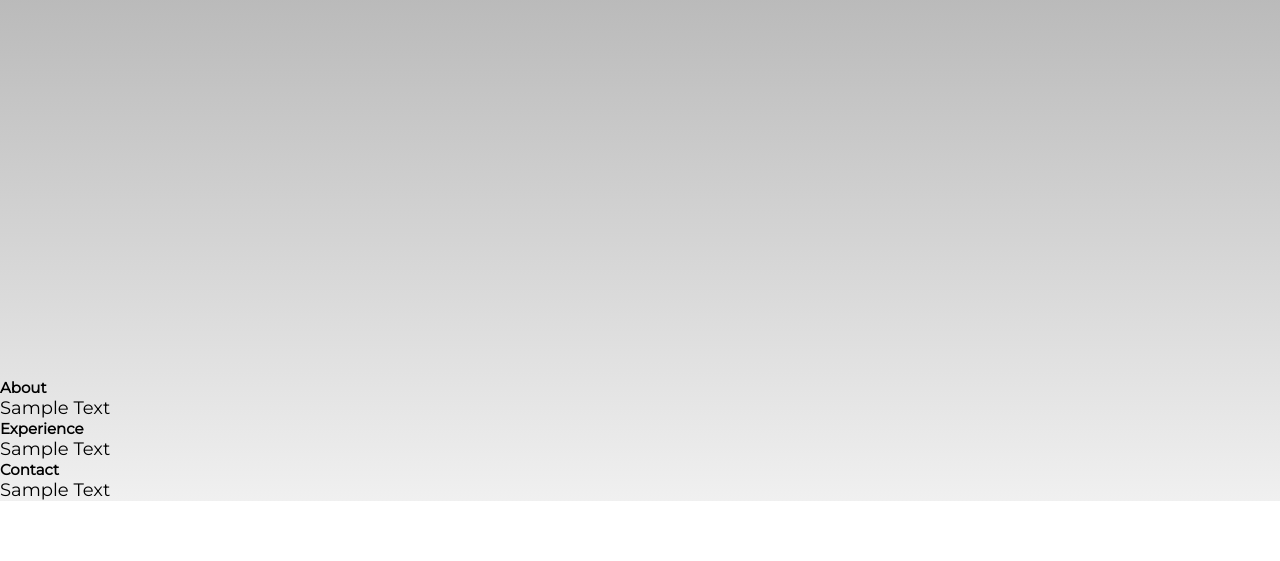
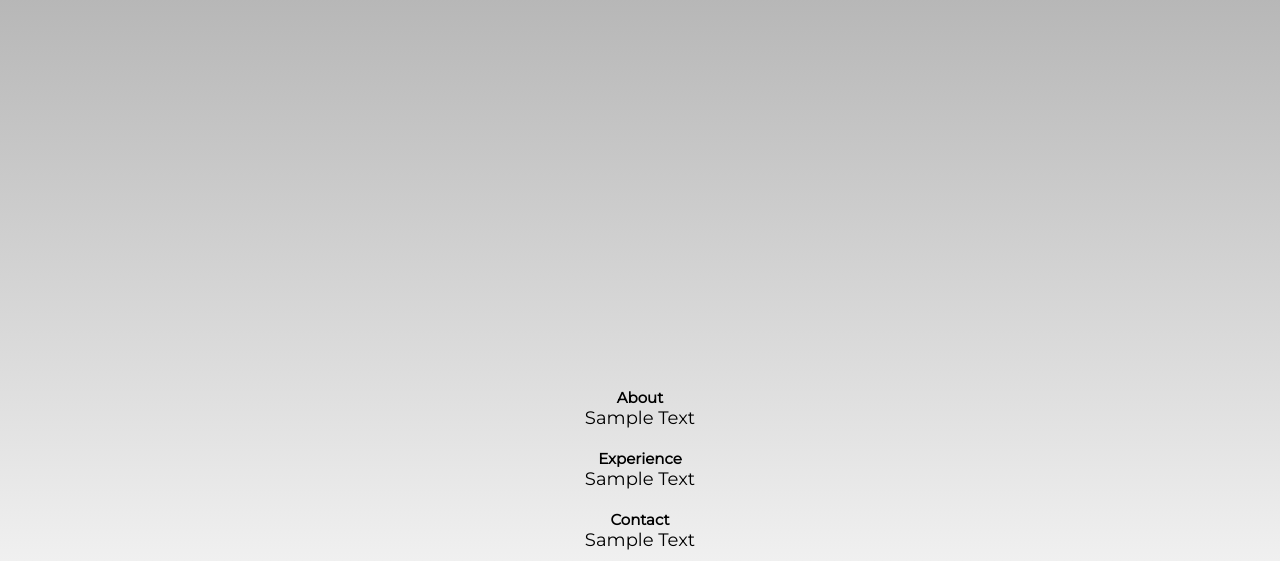
Before and after one commit to aaronlin986/profile_Site, a plain HTML site: page index.html in a window 1280 px wide. Shown: the part 544-1105 px from the top of the page. Before the commit the page ends 1045 px from the top, so only its background shows below. Drawn offline with Linux system fonts and the light colour scheme.

Commit message:
Formatted the other sections, and created fade in animation for intro page

```diff
--- a/index.html
+++ b/index.html
@@ -41,15 +41,15 @@
         </div>
     </section>
 
-    <section>
-        <div>
+    <section class="experience" id="experience">
+        <div class="container">
             <h1>Experience</h1>
             <p>Sample Text</p>
         </div>
     </section>
 
-    <section>
-        <div>
+    <section class="contact" id="contact">
+        <div class="container">
             <h1>Contact</h1>
             <p>Sample Text</p>
         </div>
--- a/main.css
+++ b/main.css
@@ -26,10 +26,9 @@ p{
     font-weight: 300;
 }
 
-/*section{
-    position: relative;
-    top: 50px;
-}*/
+.container{
+    padding: 10px 0px;
+}
 
 /*Navigation Menu*/
 .nav-list{
@@ -60,9 +59,38 @@ p{
     height: 100%;
     width: 100%;
     padding: 50vh;
-    text-align: center;
+
 }
 
 .landing h1{
     font-size: 10rem;
+    text-align: center;
+    animation: fadeIn ease 5s;
+    -webkit-animation: fadeIn ease 4s;
 }
+
+@keyframes fadeIn{
+    0% {opacity:0;}
+    100% {opacity:1;}
+}
+
+/*About Page*/
+.about{
+    width: 100%;
+    height: 100%;
+    text-align: center;
+}
+
+/*Experience*/
+.experience{
+    width: 100%;
+    height:100%;
+    text-align: center;
+}
+
+/*Contact*/
+.contact{
+    width: 100%;
+    height: 100%;
+    text-align: center;
+}
```
